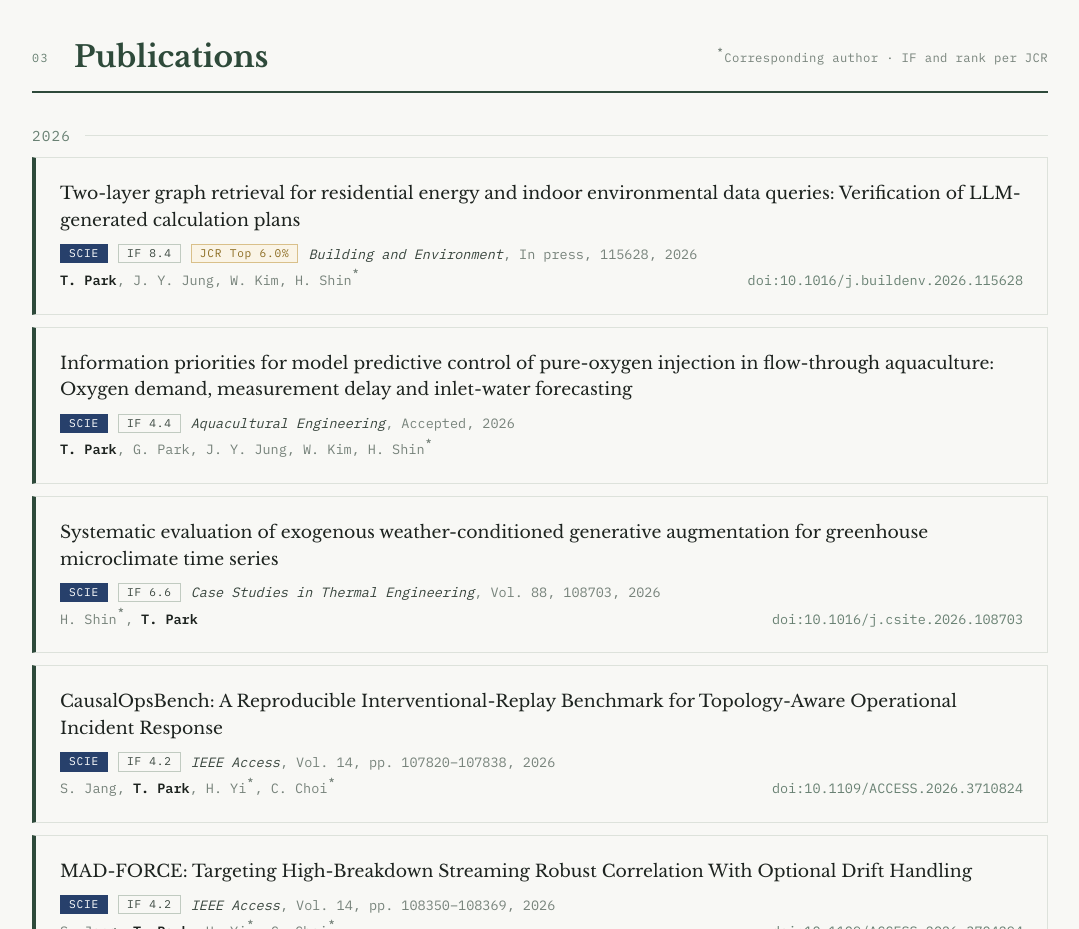
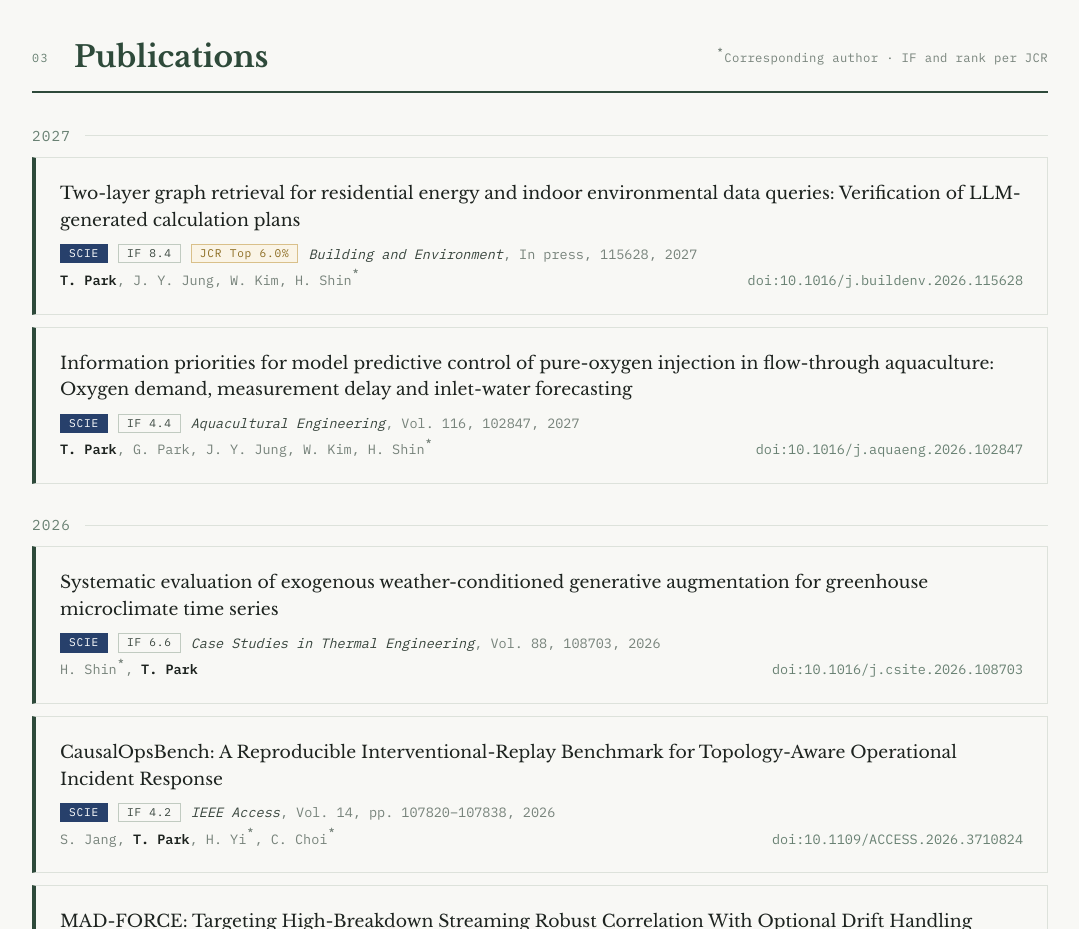
Before and after one commit to toddpk/toddpk.github.io, a plain HTML site: page index.html in a window 1280 px wide. Shown: the part 1940-2869 px from the top of the page, without its empty margins (100-1179 px from the left). Drawn offline with nearby package versions, Linux system fonts and the light colour scheme.

Commit message:
feat: 2027 논문 칸 추가, AQUE 권호·DOI 반영
- Aquacultural Engineering: Vol. 116, 102847, 2027, doi:10.1016/j.aquaeng.2026.102847
- Building and Environment: 연도 2026 → 2027 (In press, 115628)

Co-Authored-By: Claude Opus 5.5 <noreply@anthropic.com>

```diff
--- a/index.html
+++ b/index.html
@@ -384,24 +384,26 @@ footer { border-top: 1px solid var(--rule); }
       <span class="aside"><span lang="ko"><sup class="corr">*</sup>교신저자 · IF·순위는 JCR 기준</span><span lang="en"><sup class="corr">*</sup>Corresponding author · IF and rank per JCR</span></span>
     </div>
 
-    <p class="pub-year">2026</p>
+    <p class="pub-year">2027</p>
     <article class="pub">
       <p class="pub-title"><a href="https://doi.org/10.1016/j.buildenv.2026.115628" target="_blank" rel="noopener">Two-layer graph retrieval for residential energy and indoor environmental data queries: Verification of LLM-generated calculation plans</a></p>
       <div class="pub-meta">
         <span class="badge">SCIE</span><span class="badge if">IF 8.4</span><span class="badge top"><span lang="ko">JCR 상위 6.0%</span><span lang="en">JCR Top 6.0%</span></span>
-        <span class="pub-src"><i>Building and Environment</i>, In press, 115628, 2026</span>
+        <span class="pub-src"><i>Building and Environment</i>, In press, 115628, 2027</span>
       </div>
       <p class="pub-authors"><span><b>T. Park</b>, J. Y. Jung, W. Kim, H. Shin<sup class="corr">*</sup></span><a class="doi" href="https://doi.org/10.1016/j.buildenv.2026.115628" target="_blank" rel="noopener">doi:10.1016/j.buildenv.2026.115628</a></p>
     </article>
 
     <article class="pub">
-      <p class="pub-title">Information priorities for model predictive control of pure-oxygen injection in flow-through aquaculture: Oxygen demand, measurement delay and inlet-water forecasting</p>
+      <p class="pub-title"><a href="https://doi.org/10.1016/j.aquaeng.2026.102847" target="_blank" rel="noopener">Information priorities for model predictive control of pure-oxygen injection in flow-through aquaculture: Oxygen demand, measurement delay and inlet-water forecasting</a></p>
       <div class="pub-meta">
         <span class="badge">SCIE</span><span class="badge if">IF 4.4</span>
-        <span class="pub-src"><i>Aquacultural Engineering</i>, Accepted, 2026</span>
+        <span class="pub-src"><i>Aquacultural Engineering</i>, Vol. 116, 102847, 2027</span>
       </div>
-      <p class="pub-authors"><span><b>T. Park</b>, G. Park, J. Y. Jung, W. Kim, H. Shin<sup class="corr">*</sup></span></p>
+      <p class="pub-authors"><span><b>T. Park</b>, G. Park, J. Y. Jung, W. Kim, H. Shin<sup class="corr">*</sup></span><a class="doi" href="https://doi.org/10.1016/j.aquaeng.2026.102847" target="_blank" rel="noopener">doi:10.1016/j.aquaeng.2026.102847</a></p>
     </article>
+
+    <p class="pub-year">2026</p>
 
     <article class="pub">
       <p class="pub-title"><a href="https://doi.org/10.1016/j.csite.2026.108703" target="_blank" rel="noopener">Systematic evaluation of exogenous weather-conditioned generative augmentation for greenhouse microclimate time series</a></p>
```
